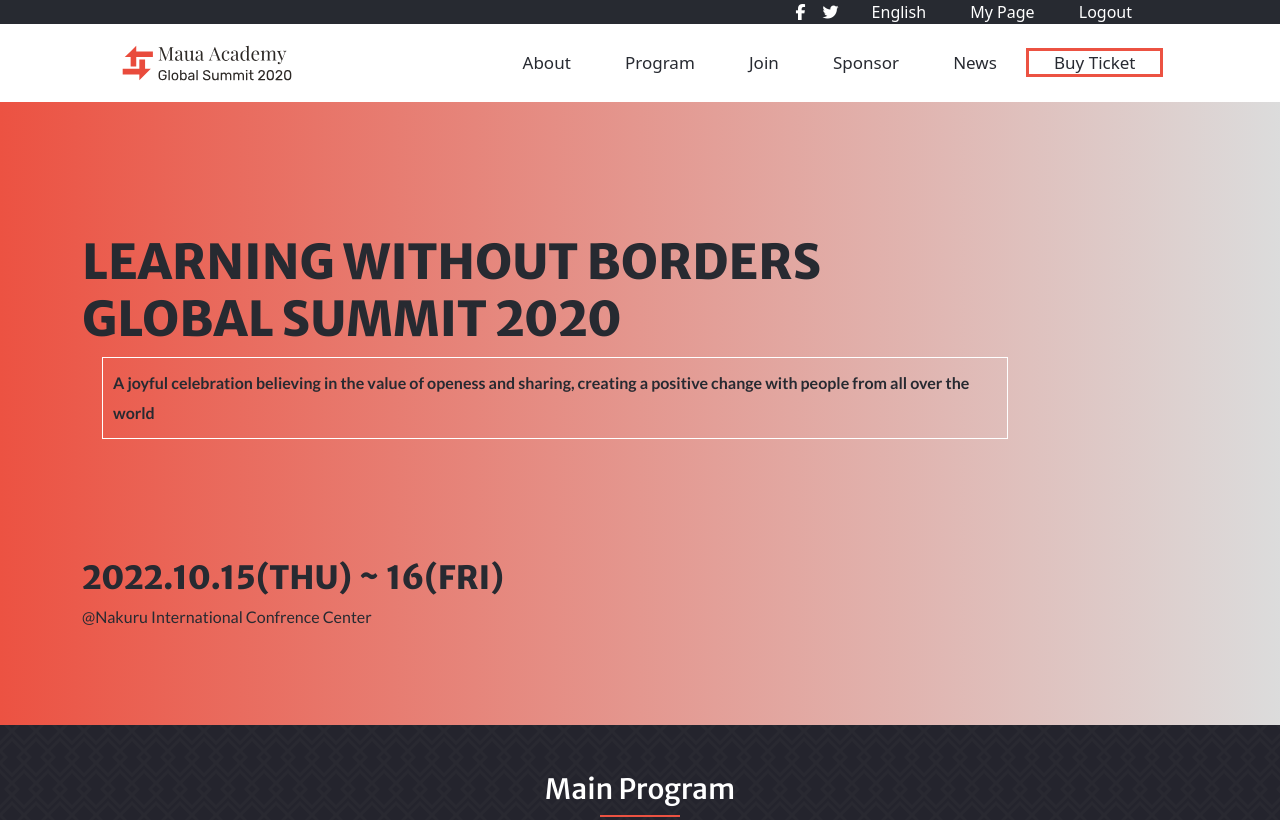
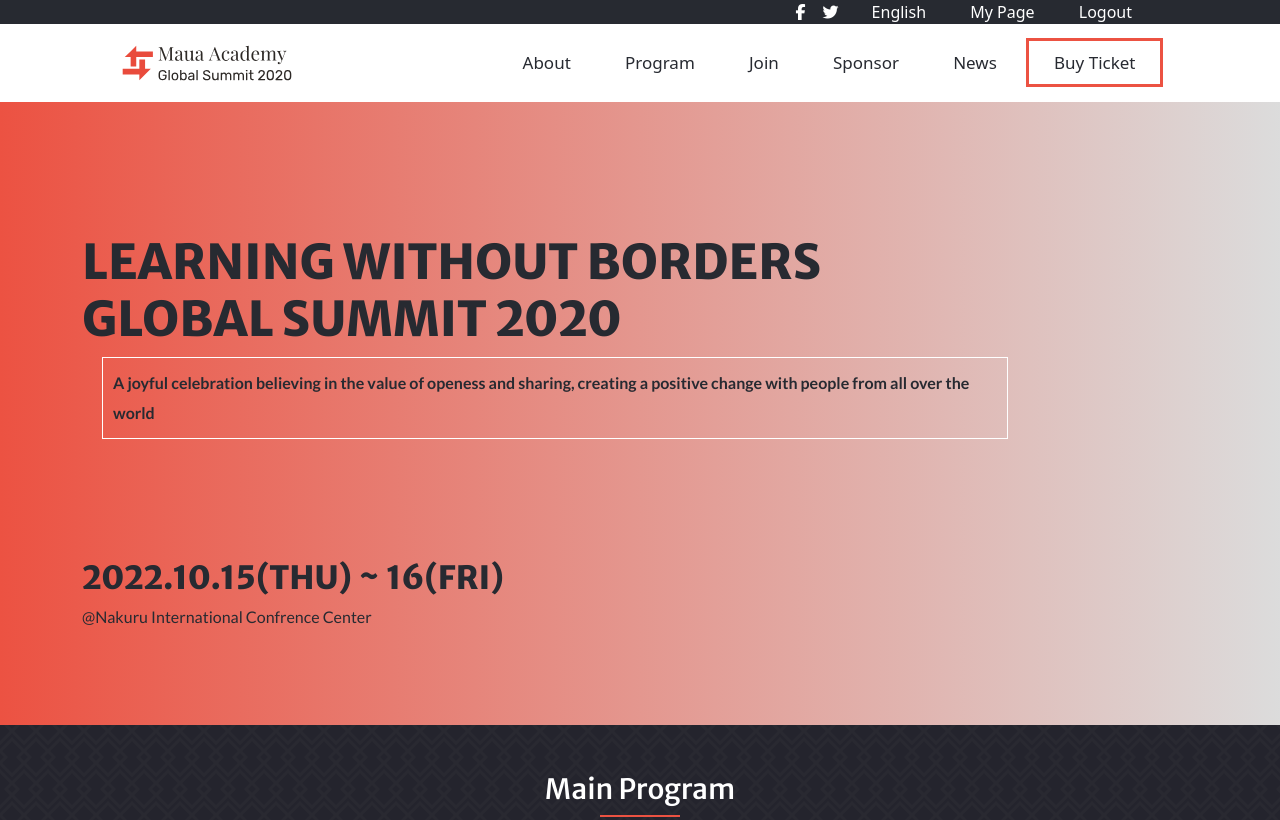
Before and after one commit to jmoseka/Conference-Frontend, a website: page index.html in a window 1280 px wide. Shown: the top 820 px of the page. Drawn offline with nearby package versions, Linux system fonts and the light colour scheme.

Commit message:
add paddings to nav links

```diff
--- a/style.css
+++ b/style.css
@@ -41,7 +41,7 @@
 .nav-links a {
   text-decoration: none;
   color: var(--dark);
-  padding: 0 25px 0 25px;
+  padding: 10px 25px 10px 25px;
   font-size: 17px;
 }
 
```
